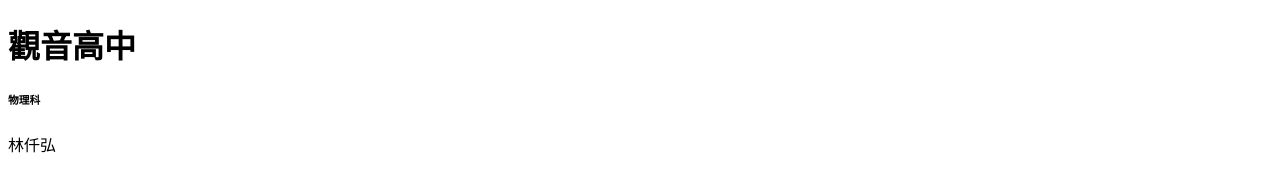
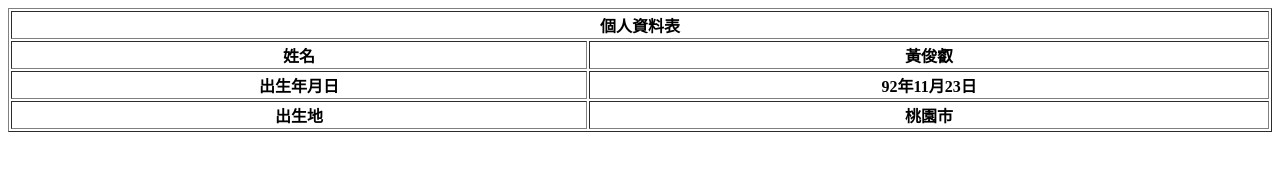
Before and after one commit to roxas12356/free, a plain HTML site: page score.html in a window 1280 px wide. Drawn offline with Linux system fonts and the light colour scheme.

Commit message:
Update score.html

```diff
--- a/score.html
+++ b/score.html
@@ -1,16 +1,17 @@
 <!DOCTYPE html>
-<html lang="zh-Hant-TW">
-
-<head>
-<meta charset="UTF-8">
-<title>Page Title</title>
-<meta name ="description" content="homework test">
-</head>
-
-<body>
-<h1>觀音高中</h1>
-<h6>物理科</h6>
-<p>林仟弘</p>
-</body>
-
-</html>
+<table border="1" style="width:100%">
+<tr>
+<th colspan="2">個人資料表</th>
+</tr>
+<tr>
+<th>姓名</th>
+<th>黃俊叡</th>
+</tr>
+<tr>
+<th>出生年月日</th>
+<th>92年11月23日</th>
+</tr>
+<tr>
+<th>出生地</th>
+<th>桃園市</th>
+</table>
```
